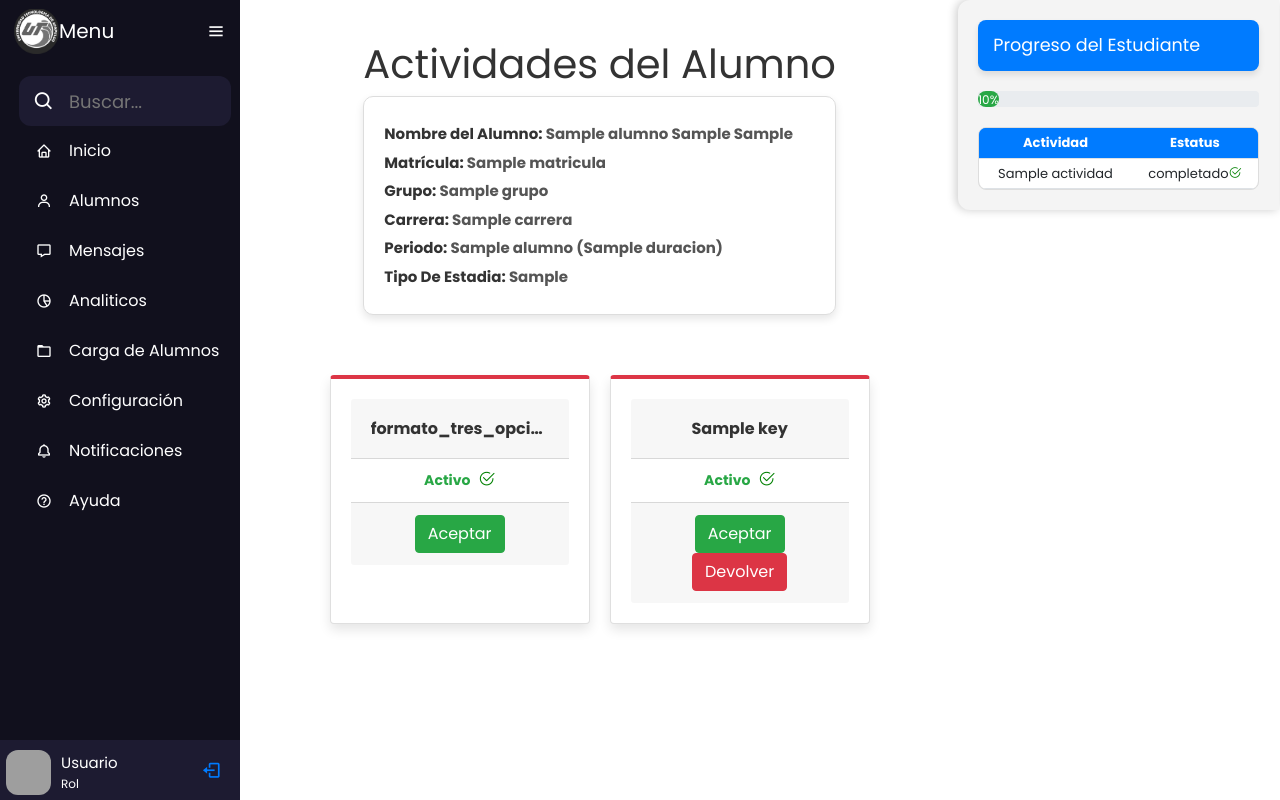
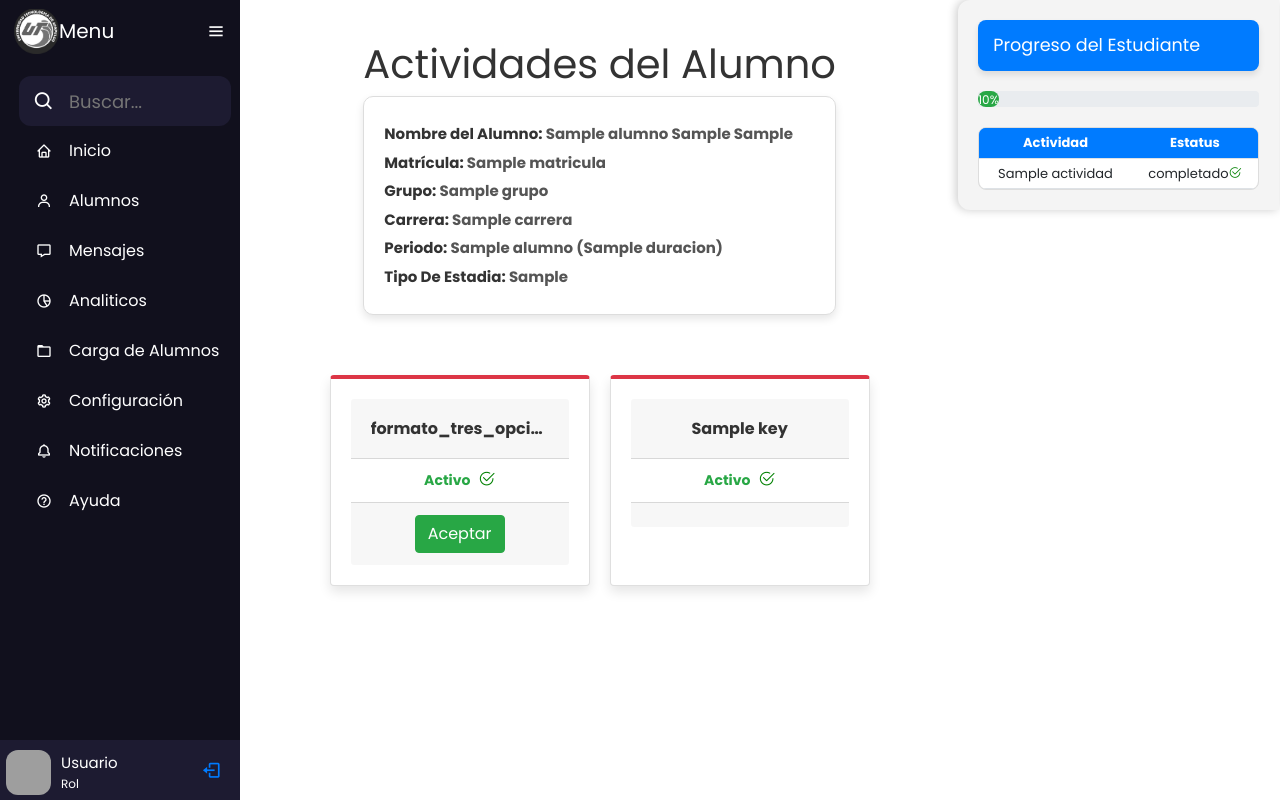
Before and after one commit to diazhdez/estadias-alumnos, a Flask app: template app/templates/Vinculacion/AlumnosDocumentos.html in a window 1280 px wide. Run offline with Flask 3, Linux system fonts and the light colour scheme; the template is opened without the code that fills it: most values are stand-ins (such as "Sample title", 1, 10 or a date in 2020); some libraries are stand-ins or nearby versions; grey boxes are pictures that could not be loaded.

Commit message:
update javier vinculacion

```diff
--- a/app/__init__.py
+++ b/app/__init__.py
@@ -43,12 +43,13 @@ def create_app():
         from app.routes.errors import errors
         from app.routes.vinculacion import Vinculacion_routes
         from app.routes.create_vinculacion import create_vinculacion_routes
+        from app.routes.update_vinculacion import update_vinculacion_routes
 
         app.register_blueprint(main_routes)
         app.register_blueprint(session_routes)
         app.register_blueprint(alumno_routes)
         app.register_blueprint(update_routes)
-
+        app.register_blueprint(update_vinculacion_routes)
         app.register_blueprint(view_routes)
         app.register_blueprint(errors)
         app.register_blueprint(Vinculacion_routes)
--- a/app/routes/vinculacion.py
+++ b/app/routes/vinculacion.py
@@ -116,6 +116,7 @@ def carga():
          return redirect(url_for('session.login'))
     else:
         return redirect(url_for('session.login'))
+
 @Vinculacion_routes.route('/EduLink/Vinculación/Carga_Alumnos', methods=['POST'])
 def carga_alumnos():
     db = current_app.get_db_connection()
--- a/app/templates/Vinculacion/AlumnosDocumentos.html
+++ b/app/templates/Vinculacion/AlumnosDocumentos.html
@@ -76,24 +78,18 @@
                     </div>
                     <div class="card-footer">
                         {% if alumno.formato_tres_opciones.estado == 'activo' %}
-                        <a class="btn btn-success" data-bs-toggle="modal"
+                        <a href="#" class="btn btn-success" data-bs-toggle="modal"
                             data-bs-target="#Aceptar_documento{{alumno._id}}">Aceptar</a>
-
                         {% elif alumno.formato_tres_opciones.estado == 'entregado' %}
-                        <a href="#" class="btn btn-primary"><i class="bi bi-eye-fill"></i></a>
-                        <a href="#" class="btn btn-success">Aceptar</a>
-                        <a type="button" class="btn btn-danger" data-bs-toggle="modal"
-                            data-bs-target="#devolver_documento_entregado">Devolver</a>
-
-                        <!-- Modal for "Entregado" status -->
-                        <div class="modal fade" id="devolver_documento_entregado" tabindex="-1"
-                            aria-labelledby="editarModalLabel" aria-hidden="true">
-                            <!-- Repeat modal content here as needed with unique ID -->
+                        <a href="{{ url_for('view.ver_archivo_alumno_uta', nombre_archivo=key, id_alumno=alumno._id) }}"
+                            class="btn-visualizar">Visualizar</a>
+                        <a type="button" class="btn btn-danger" data-bs-toggle="modal" data-bs-target="#devolver_documento_entregado">Devolver</a>
                         </div>
                         {% elif alumno.formato_tres_opciones.estado == 'aceptado' %}
                         <a href="#" class="btn btn-primary"><i class="bi bi-eye-fill"></i></a>
 
                         {% elif alumno.formato_tres_opciones.estado == 'devuelto' %}
+                        <p class="status-info">El documento ha sido devuelto.</p>
                         {% else %}
                         <a href="#" class="btn btn-warning">Activar</a>
                         {% endif %}
@@ -166,40 +162,10 @@
                         {% if alumno.formato_tres_opciones.estado == 'activo' %}
                         <a href="#" class="btn btn-success" data-bs-toggle="modal"
                             data-bs-target="#Aceptar_documento">Aceptar</a>
-                        <div class="modal fade" id="Aceptar_documento" tabindex="-1" aria-labelledby="editarModalLabel"
-                            aria-hidden="true">
-                            <div class="modal-dialog modal-dialog-centered">
-                                <div class="modal-content">
-                                    <div class="modal-header">
-                                        <h1 class="modal-title fs-5" id="editarModalLabel">Aceptar Formato_tres_opciones
-                                        </h1>
-                                        <button type="button" class="btn-close" data-bs-dismiss="modal"
-                                            aria-label="Close"></button>
-                                    </div>
-                                    <div class="modal-body">
-                                        <form action="{{ url_for('Vinculacion.aceptar_documento_nuevo_uta') }}"
-                                            method="POST">
-                                            <div class="form-group">
-                                                <label for="estadia">Estadia del alumno del Alumno</label>
-                                                <select class="form-select me-2" id="tipo_estadia" name="tipo_estadia">
-                                                    <option value="documentosTSU">Normales</option>
-                                                    <option value="documentos_Foraneas">Foraneas</option>
-                                                    <option value="documentos_Especiales">Especiales</option>
-                                                </select>
-                                            </div>
-                                            <div class="modal-footer">
-                                                <input type="hidden" name="id_alumno" value="{{ alumno._id }}">
-                                                <button type="button" class="btn btn-secondary"
-                                                    data-bs-dismiss="modal">Close</button>
-                                                <button type="submit" class="btn btn-primary">Devolver</button>
-                                            </div>
-                                        </form>
-                                    </div>
-                                </div>
-                            </div>
-                        </div>
+
                         {% elif alumno.formato_tres_opciones.estado == 'entregado' %}
-                        <a href="#" class="btn btn-primary"><i class="bi bi-eye-fill"></i></a>
+                        <a href="{{ url_for('view.ver_archivo_alumno_uta', nombre_archivo=key, id_alumno=alumno._id) }}"
+                            class="btn-visualizar">Visualizar</a>
                         <a href="#" class="btn btn-success">Aceptar</a>
                         <a type="button" class="btn btn-danger" data-bs-toggle="modal"
                             data-bs-target="#devolver_documento_entregado">Devolver</a>
@@ -248,17 +246,29 @@
                     </div>
                     <div class="card-footer">
                         {% if documento.estado == 'activo' %}
-                        <a href="#" class="btn btn-success">Aceptar</a>
-                        <a type="button" class="btn btn-danger" data-bs-toggle="modal"
+                        {% elif documento.estado == 'entregado' %}
+                        <a href="{{ url_for('view.ver_archivo_alumno', nombre_archivo=key, id_alumno=alumno._id) }}"
+                            class="btn btn-primary btn-sm">view</a>
+                        <a href="{{ url_for('update_vinculacion.aceptar_documento_nuevo', documento_nombre=key, id_alumno=alumno._id) }}" class="btn btn-success btn-sm">Aceptar</a>
+                        <a type="button" class="btn btn-danger btn-sm" data-bs-toggle="modal"
                             data-bs-target="#devolver_documento{{ key }}">Devolver</a>
+                        {% elif documento.estado == 'aceptado' %}
+                        <a href="{{ url_for('view.ver_archivo_alumno', nombre_archivo=key, id_alumno=alumno._id) }}"
+                        class="btn btn-primary btn-sm">view</a>
+                        {% elif documento.estado == 'devuelto' %}
+                        <p class="status-info">El documento ha sido devuelto.</p>
+                        {% else %}
+                        <a href="{{ url_for('update_vinculacion.actualizar_estado_documento_nuevo', documento_nombre=key, id_alumno=alumno._id) }}" class="btn btn-warning">Activar</a>
+                        {% endif %}
+                    </div>
+                </div>
+
                 <div class="modal fade" id="devolver_documento{{ key }}" tabindex="-1"
                             aria-labelledby="editarModalLabel" aria-hidden="true">
                             <div class="modal-dialog modal-dialog-centered">
                                 <div class="modal-content">
                                     <div class="modal-header">
-                                        <h1 class="modal-title fs-5" id="editarModalLabel">Devolver Documento</h1>
-                                        <button type="button" class="btn-close" data-bs-dismiss="modal"
-                                            aria-label="Close"></button>
+                                        <h4 class="modal-title fs-5" id="editarModalLabel">Devolver Documento</h4>
                                     </div>
                                     <div class="modal-body">
                                         <form action="#" method="POST">
@@ -281,24 +291,6 @@
                                         </form>
                                     </div>
                                 </div>
-                            </div>
-                        </div>
-                        {% elif documento.estado == 'entregado' %}
-                        <a href="#" class="btn btn-primary"><i class="bi bi-eye-fill"></i></a>
-                        <a href="#" class="btn btn-success">Aceptar</a>
-                        <a type="button" class="btn btn-danger" data-bs-toggle="modal"
-                            data-bs-target="#devolver_documento{{ key }}">Devolver</a>
-                        <!-- Modal similar to above -->
-                        {% elif documento.estado == 'aceptado' %}
-                        <a href="#" class="btn btn-primary"><i class="bi bi-eye-fill"></i></a>
-                        {% elif documento.estado == 'devuelto' %}
-                        <a href="#" class="btn btn-success">Aceptar</a>
-                        <a type="button" class="btn btn-danger" data-bs-toggle="modal"
-                            data-bs-target="#devolver_documento{{ key }}">Devolver</a>
-                        <!-- Modal similar to above -->
-                        {% else %}
-                        <a href="#" class="btn btn-warning">Activar</a>
-                        {% endif %}
                             </div>
                 </div>
                 {% endif %}
--- a/app/templates/Vinculacion/alumnos.html
+++ b/app/templates/Vinculacion/alumnos.html
@@ -87,7 +87,7 @@
                     data-ultima-actividad="{{ alumno.ultima_actividad }}"
                     data-nombre="{{ alumno.Nombre }} {{ alumno.Apellido_Pat }}">
                     <td>{{ alumno['Matricula'] }}</td>
-                    <td>{{ alumno['Nombre'] }} {{ alumno['Apellido_Pat'] }}</td>
+                    <td>{{ alumno['Nombre'] }} {{ alumno['Apellido_Pat'] }} {{ alumno['Apellido_Mat'] }}</td>
                     <td>{{ alumno['Telefono'] }}</td>
                     <td>{{ alumno['Carrera'] }}</td>
                     <td>{{ alumno['Grupo'] }}</td>
```
Also changed, not shown: other parts of app/templates/Vinculacion/AlumnosDocumentos.html (+35 -1 lines), app/functions/funciones.py (+26 -0 lines), app/routes/update_vinculacion.py (+36 -1 lines), app/routes/view.py (+11 -0 lines). Lines whose indentation alone changed are shown as unchanged.
